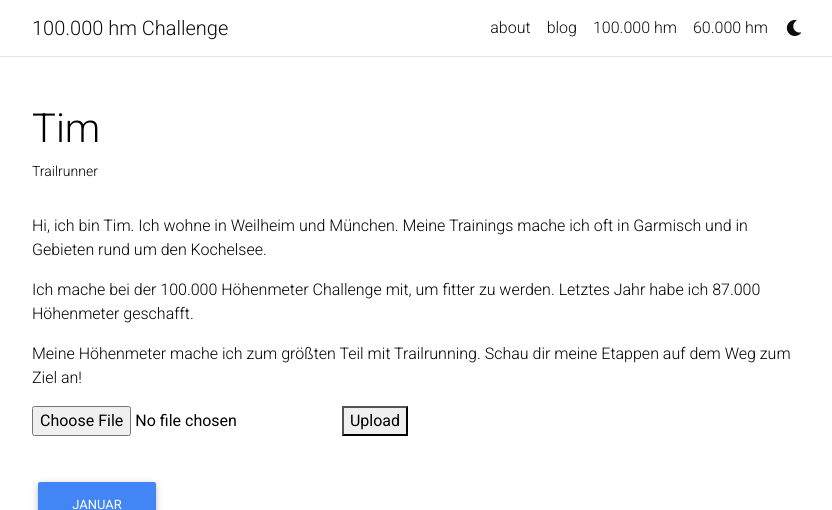
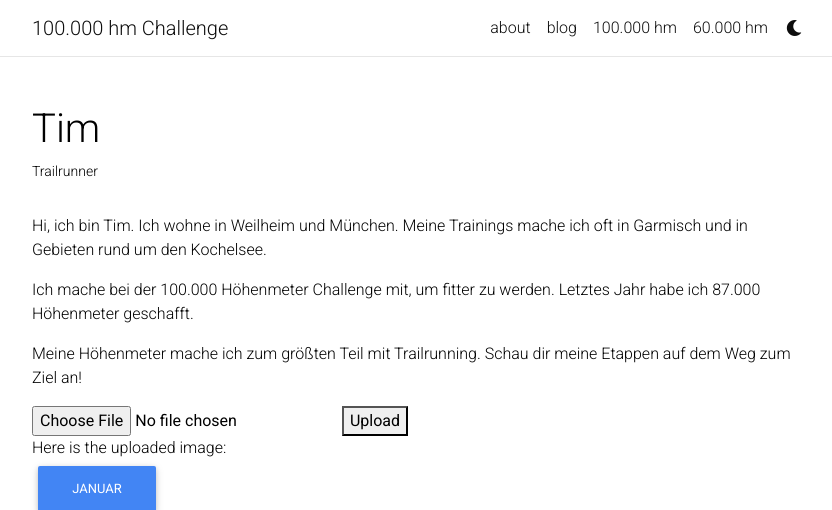
Before and after one commit to Hoehenmeter-Challenge/Hoehenmeter-Challenge.github.io, a Jekyll site: the page built from _projects/1_project.md, in a window 1280 px wide and 900 px high, cut to the strip 0-510 px from the top of the window. Shown: the whole strip, without its empty margins (223-1055 px from the left). Built offline with Jekyll 4.4.1, drawn with Linux system fonts in a browser that asks for light colours; comment, search, counter and statistics services are not loaded; a style sheet for code colours, icons or effects is not loaded.

Commit message:
image text

```diff
--- a/_projects/1_project.md
+++ b/_projects/1_project.md
@@ -19,7 +19,10 @@ Meine Höhenmeter mache ich zum größten Teil mit Trailrunning. Schau dir meine
   <button type="submit">Upload</button>
 </form>
 
-<img id="uploaded-image">
+<div>
+    Here is the uploaded image:
+    <img id="uploaded-image">
+</div>
 
 <p>
   <a class="btn btn-primary" data-toggle="collapse" href="#collapseJanuar" role="button" aria-expanded="false" aria-controls="collapseJanuar">
```
